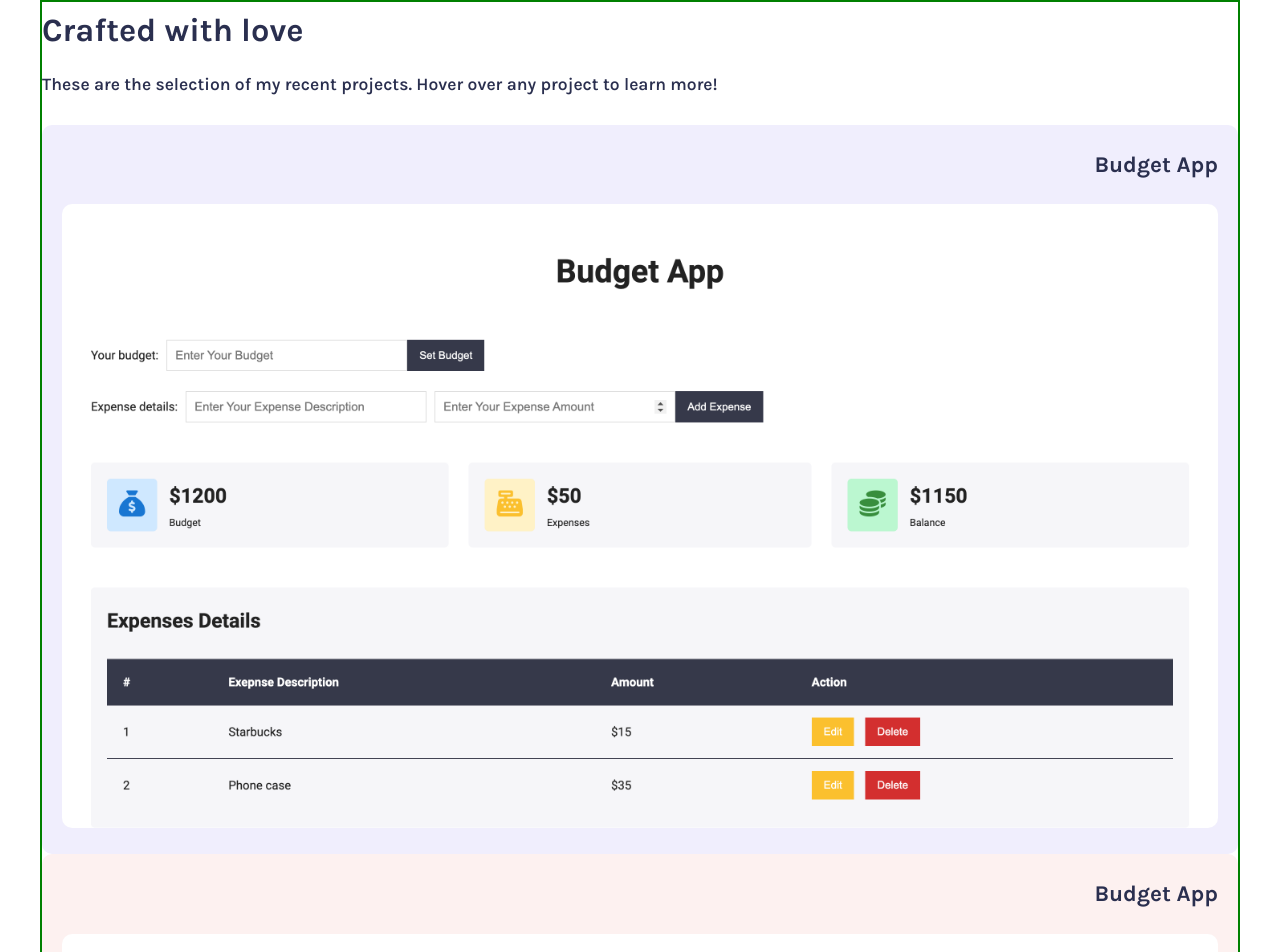
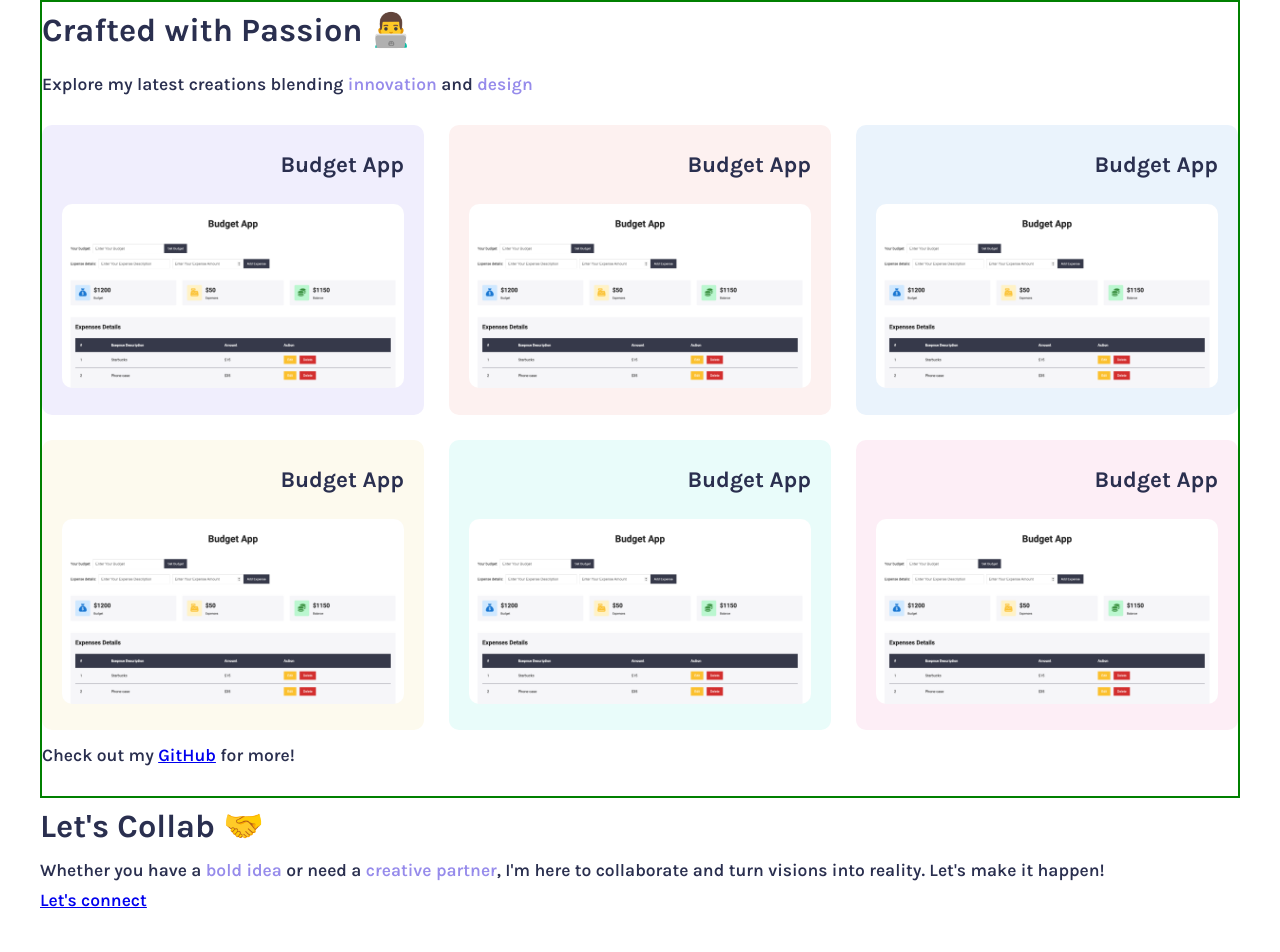
Before and after one commit to birmansahil/birmansahil.github.io, a React (Create React App) app: page / in a window 1280 px wide. Shown: the part 800-1752 px from the top of the page. After the commit the page ends 1716 px from the top, so only its background shows below. Built offline with nearby package versions, Linux system fonts and the light colour scheme.

Commit message:
added project grid and collab section

```diff
--- a/src/App.css
+++ b/src/App.css
@@ -14,8 +14,7 @@ html {
 :root {
   --primary-font-color: #2a2f4f;
   --secondary-font-color: #968beb;
-  --primary-background-color: #fff;
-  --secondary-background-color: #f0eefd;
+  --background-color: #fff;
 }
 
 /* Body */
@@ -23,7 +22,7 @@ body {
   line-height: 1.75;
   color: var(--primary-font-color);
   font-family: "Karla", serif;
-  background-color: var(--primary-background-color);
+  background-color: var(--background-color);
 }
 
 /* Typography */
--- a/src/App.js
+++ b/src/App.js
@@ -1,5 +1,6 @@
 import Intro from './components/Intro';
 import Projects from './components/Projects';
+import Collab from './components/collab';
 import './App.css';
 
 function App() {
@@ -7,6 +8,7 @@ function App() {
     <div className='App'>
       <Intro />
       <Projects />
+      <Collab />
     </div>
   );
 }
--- a/src/components/Intro.js
+++ b/src/components/Intro.js
@@ -13,7 +13,7 @@ const Intro = () => {
 
             <div className="intro-text">
                 <h1>Hey! I'm Sahil Birman 👋</h1>
-                <p>A <span className="highlighted-text">creatvie designer</span> and <span className="highlighted-text">developer</span> with a passion to create engaging and user experiences. ✨</p>
+                <p>A <span className="highlighted-text">creatvie designer</span> and <span className="highlighted-text">developer</span> with a passion to create engaging and user experiences ✨</p>
 
                 <div className="intro-social-links">
                     <a href="https://github.com/birmansahil">GitHub</a> &nbsp; / &nbsp;
--- a/src/components/Projects.css
+++ b/src/components/Projects.css
@@ -6,7 +6,7 @@
     margin: 1rem 0 2.5rem;
 }
 
-.projects-container {
+.projects-grid {
     display: grid;
     gap: 2.5rem;
 }
@@ -15,7 +15,12 @@
     padding: 2rem;
     border-radius: 10px;
     cursor: pointer;
-    background-color: var(--secondary-background-color);
+    transition: all 0.5s linear;
+}
+
+.project:hover {
+    transform: scale(1.0075);
+    box-shadow: 0 0 10px rgba(0, 0, 0, 0.5);
 }
 
 .project h3 {
@@ -29,7 +34,7 @@
 
 /* Background for projects */
 .project:nth-child(1) {
-    background-color: var(--secondary-background-color);
+    background-color: #f0eefd;
 }
 
 .project:nth-child(2) {
@@ -37,14 +42,31 @@
 }
 
 .project:nth-child(3) {
+    background-color: #eaf3fC;
+}
+
+.project:nth-child(4) {
+    background-color: #fdfaee;
+}
+
+.project:nth-child(5) {
     background-color: #e9fcfa;
 }
 
-.project:nth-child(4) {
-    background-color: #eaf3fC;
+.project:nth-child(6) {
+    background-color: #fdeef6;
 }
+
 
 /* Media query */
 @media (min-width: 750px) {
+    .projects-grid {
+        grid-template-columns: repeat(2, 1fr);
+    }
+}
 
+@media (min-width: 1075px) {
+    .projects-grid {
+        grid-template-columns: repeat(3, 1fr);
+    }
 }
--- a/src/components/Projects.js
+++ b/src/components/Projects.js
@@ -5,11 +5,30 @@ import "./Projects.css";
 const Projects = () => {
     return(
         <div className="projects-section">
-            <h2>Crafted with love</h2>
-            <p>These are the selection of my recent projects. Hover over any project to learn more!</p>
+            <h2>Crafted with Passion 👨‍💻</h2>
+            <p>Explore my latest creations blending <span className="highlighted-text">innovation</span> and <span className="highlighted-text">design</span></p>
 
-            <div className="projects-container">
-                <div className="projects-container-first-row">
+            <div className="projects-grid">
+                <div className="project">
+                    <h3>Budget App</h3>
+                    <img src={budgetTracker} alt="budget tracker" />
+                </div>
+
+                <div className="project">
+                    <h3>Budget App</h3>
+                    <img src={budgetTracker} alt="budget tracker" />
+                </div>
+
+                <div className="project">
+                    <h3>Budget App</h3>
+                    <img src={budgetTracker} alt="budget tracker" />
+                </div>
+
+                <div className="project">
+                    <h3>Budget App</h3>
+                    <img src={budgetTracker} alt="budget tracker" />
+                </div>
+
                 <div className="project">
                     <h3>Budget App</h3>
                     <img src={budgetTracker} alt="budget tracker" />
@@ -21,18 +40,7 @@ const Projects = () => {
                 </div>
             </div>
 
-                <div className="projects-container-second-row">
-                    <div className="project">
-                        <h3>Budget App</h3>
-                        <img src={budgetTracker} alt="budget tracker" />
-                    </div>
-
-                    <div className="project">
-                        <h3>Budget App</h3>
-                        <img src={budgetTracker} alt="budget tracker" />
-                    </div>
-                </div>
-            </div>
+            <p>Check out my <a href="#">GitHub</a> for more!</p>
         </div>
     );
 }
--- /dev/null
+++ b/src/components/collab.js
@@ -0,0 +1,13 @@
+import React from "react";
+
+const Collab = () => {
+    return(
+        <div className="collab-section">
+            <h2>Let's Collab 🤝</h2>
+            <p>Whether you have a <span className="highlighted-text">bold idea</span> or need a <span className="highlighted-text">creative partner</span>, I'm here to collaborate and turn visions into reality. Let's make it happen!</p>
+            <a href="mailto:contact.birmansahil@gmail.com">Let's connect</a>
+        </div>
+    );
+}
+
+export default Collab;
```
Lines whose indentation alone changed are shown as unchanged.
